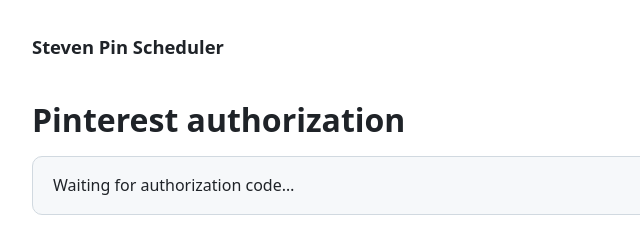
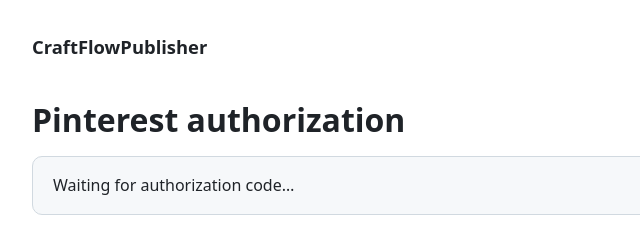
Before and after one commit to StevenTamberg/pin-sch-test, a plain HTML site: page callback.html in a window 1280 px wide. Shown: the top 228 px of the page, 244-884 px from the left. Drawn offline with Linux system fonts and the light colour scheme.

Commit message:
change namd and add contact email back

```diff
--- a/callback.html
+++ b/callback.html
@@ -4,11 +4,11 @@
   <meta charset="utf-8">
   <meta name="viewport" content="width=device-width, initial-scale=1">
   <meta name="robots" content="noindex">
-  <title>OAuth Callback – Steven Pin Scheduler</title>
+  <title>OAuth Callback – CraftFlowPublisher</title>
   <link rel="stylesheet" href="style.css">
 </head>
 <body>
-  <header><a class="brand" href="./">Steven Pin Scheduler</a></header>
+  <header><a class="brand" href="./">CraftFlowPublisher</a></header>
   <main>
     <h1>Pinterest authorization</h1>
     <div id="out" class="card">Waiting for authorization code…</div>
```
